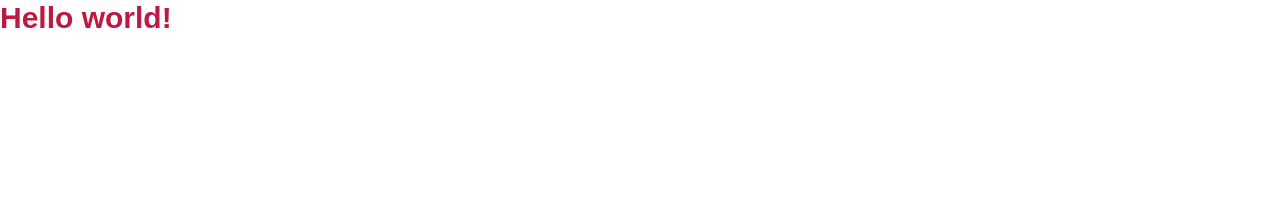
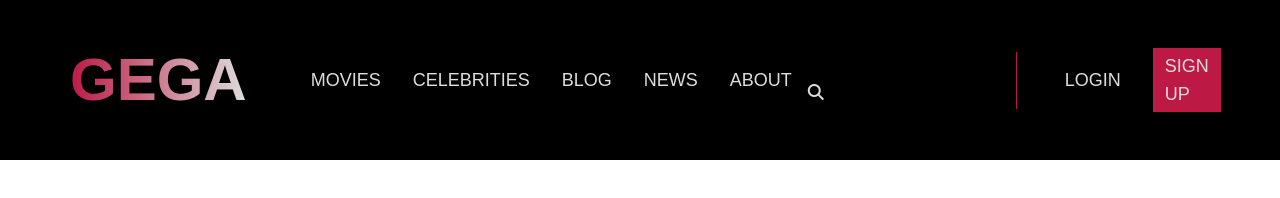
Before and after one commit to fatihbayramm/tailwind, a website: page public/index.html in a window 1280 px wide. Drawn offline with Linux system fonts and the light colour scheme; a web font is replaced by a local one.

Commit message:
header section

```diff
--- a/public/index.html
+++ b/public/index.html
@@ -13,11 +13,77 @@
       href="https://fonts.googleapis.com/css2?family=Cormorant&family=Gemunu+Libre:wght@200..800&family=Karma:wght@300&family=Montserrat:wght@200&family=Open+Sans:ital,wght@0,300..800;1,300..800&family=Plus+Jakarta+Sans:wght@200&family=Rajdhani:wght@300&family=Signika+Negative:wght@700&family=Spectral:wght@200&display=swap"
       rel="stylesheet"
     />
+    <!-- Font Awesome -->
+    <link
+      rel="stylesheet"
+      href="https://cdnjs.cloudflare.com/ajax/libs/font-awesome/6.6.0/css/all.min.css"
+      integrity="sha512-Kc323vGBEqzTmouAECnVceyQqyqdsSiqLQISBL29aUW4U/M7pSPA/gEUZQqv1cwx4OnYxTxve5UMg5GT6L4JJg=="
+      crossorigin="anonymous"
+      referrerpolicy="no-referrer"
+    />
+
     <title>Tailwind</title>
   </head>
   <body>
-    <div class="container">
-      <h1 class="text-3xl font-bold font-gemunu text-gega-red">Hello world!</h1>
-    </div>
+    <!-- Header Section -->
+    <header class="bg-black py-12 text-gega-grey font-gemunu uppercase">
+      <!-- Header Container -->
+      <div class="container flex items-center justify-between space-x-16">
+        <!-- Logo -->
+        <a
+          href="#"
+          class="text-6xl font-bold text-transparent bg-gradient-to-r bg-clip-text from-gega-red to-gega-grey"
+          >GEGA</a
+        >
+        <!-- Navigation -->
+        <nav class="flex justify-between flex-1">
+          <!-- Menu -->
+          <div class="flex items-center text-lg space-x-8">
+            <a href="#" class="hover:text-gega-melon transition duration-300"
+              >movies</a
+            >
+            <a href="#" class="hover:text-gega-melon transition duration-300"
+              >celebrities</a
+            >
+            <a href="#" class="hover:text-gega-melon transition duration-300"
+              >blog</a
+            >
+            <a href="#" class="hover:text-gega-melon transition duration-300"
+              >news</a
+            >
+            <a href="#" class="hover:text-gega-melon transition duration-300"
+              >about</a
+            >
+          </div>
+          <!-- Login Area -->
+
+          <div class="flex items-center space-x-8">
+            <!-- Search Area -->
+            <form>
+              <div class="group border-r px-4 mx-4 py-1 border-gega-red">
+                <input
+                  type="text"
+                  class="opacity-0 group-hover:opacity-100 bg-transparent border-b border-gega-red focus:outline-none w-44 transition duration-300"
+                />
+                <button class="-ml-4 group-hover:ml-0 transition duration-300">
+                  <i
+                    class="fas fa-search group-hover:text-gega-red transition duration-300"
+                  ></i>
+                </button>
+              </div>
+            </form>
+            <!-- Signup Area -->
+            <div class="flex items-center space-x-8 text-lg">
+              <a href="#">Login</a>
+              <a
+                href="#"
+                class="bg-gega-red px-3 py-1 hover:bg-rose-600 hover:text-gega-grey cursor-pointer transition duration-300"
+                >Sign Up</a
+              >
+            </div>
+          </div>
+        </nav>
+      </div>
+    </header>
   </body>
 </html>
--- a/tailwind.config.js
+++ b/tailwind.config.js
@@ -4,6 +4,11 @@ module.exports = {
   theme: {
     container: {
       center: true,
+      screens: {
+        lg: "1140px",
+        xl: "1140px",
+        "2xl": "1140px",
+      },
     },
     extend: {
       fontFamily: {
```
Also changed, not shown: public/css/styles.css.
